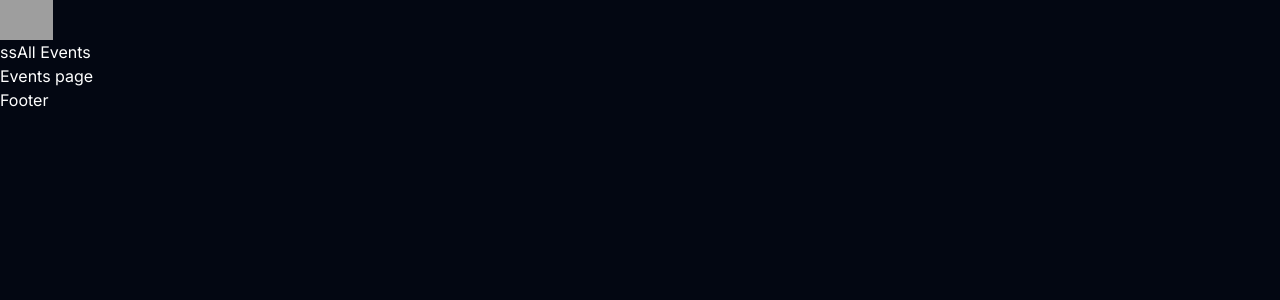
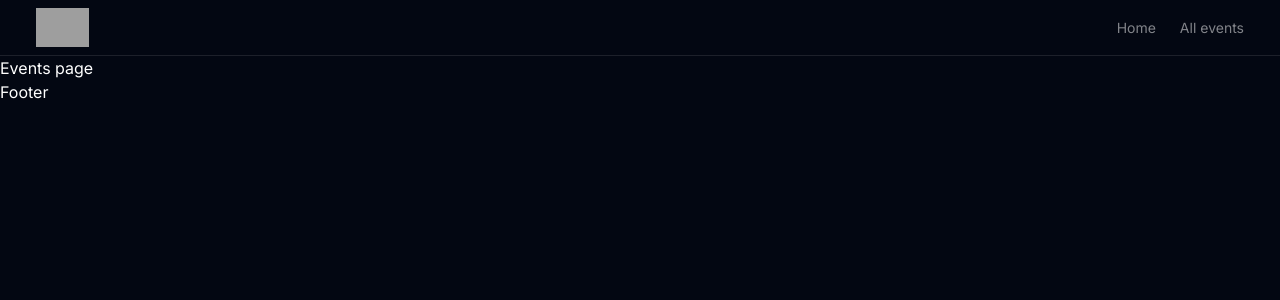
Before and after one commit to marcin-libelt/eventix-search-webapp, a Next.js app: page /events/all in a window 1280 px wide. Shown: the top 300 px of the page. Built offline with nearby package versions, Linux system fonts and the light colour scheme; grey boxes are pictures that could not be loaded.

Commit message:
styling header

```diff
--- a/src/components/Header.tsx
+++ b/src/components/Header.tsx
@@ -2,12 +2,35 @@
 import React from "react";
 import Logo from "./Logo";
 
+const routeLinks = [
+  {
+    path: "/",
+    name: "Home",
+  },
+  {
+    path: "/events/all",
+    name: "All events",
+  },
+];
+
 export default function Header() {
   return (
-    <header>
+    <header className="flex justify-between items-center border-b border-white/10 h-14 px-3 md:px-9 ">
       <Logo />
-      <Link href="/">ss</Link>
-      <Link href="/events/all">All Events</Link>
+      <nav>
+        <ul className="flex gap-x-6 text-sm">
+          {routeLinks.map(({ path, name }) => (
+            <li
+              key={path}
+              className="text-white/50 hover:text-white transition"
+            >
+              <Link href={path} className="">
+                {name}
+              </Link>
+            </li>
+          ))}
+        </ul>
+      </nav>
     </header>
   );
 }
```
